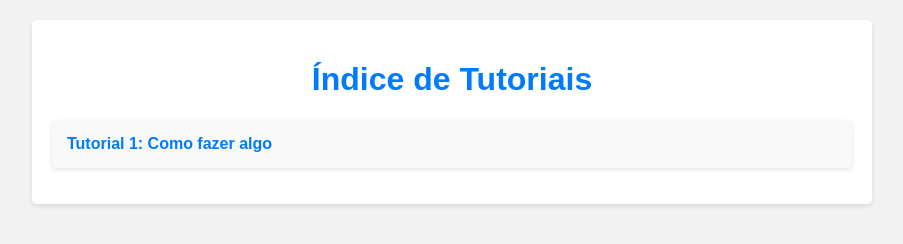
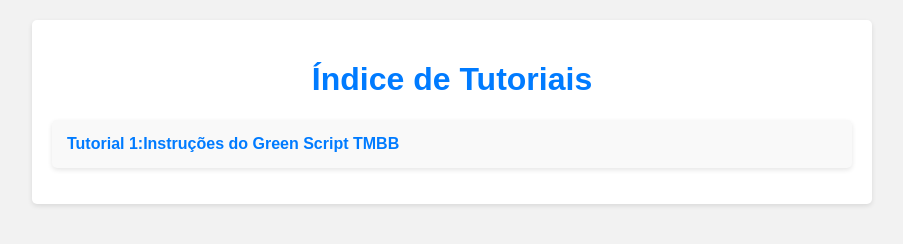
Before and after one commit to Green-Flix/green, a plain HTML site: page index.html in a window 1280 px wide. Shown: the whole page, without its empty margins (188-1091 px from the left). Drawn offline with Linux system fonts and the light colour scheme.

Commit message:
index.html

```diff
--- a/index.html
+++ b/index.html
@@ -53,7 +53,7 @@
     <div class="container">
         <h1>Índice de Tutoriais</h1>
         <ul>
-            <li><a href="GreenScriptTMBB.html">Tutorial 1: Como fazer algo</a></li>
+            <li><a href="GreenScriptTMBB.html">Tutorial 1:Instruções do Green Script TMBB</a></li>
             <!-- Adicione mais tutoriais conforme necessário -->
         </ul>
     </div>
```
